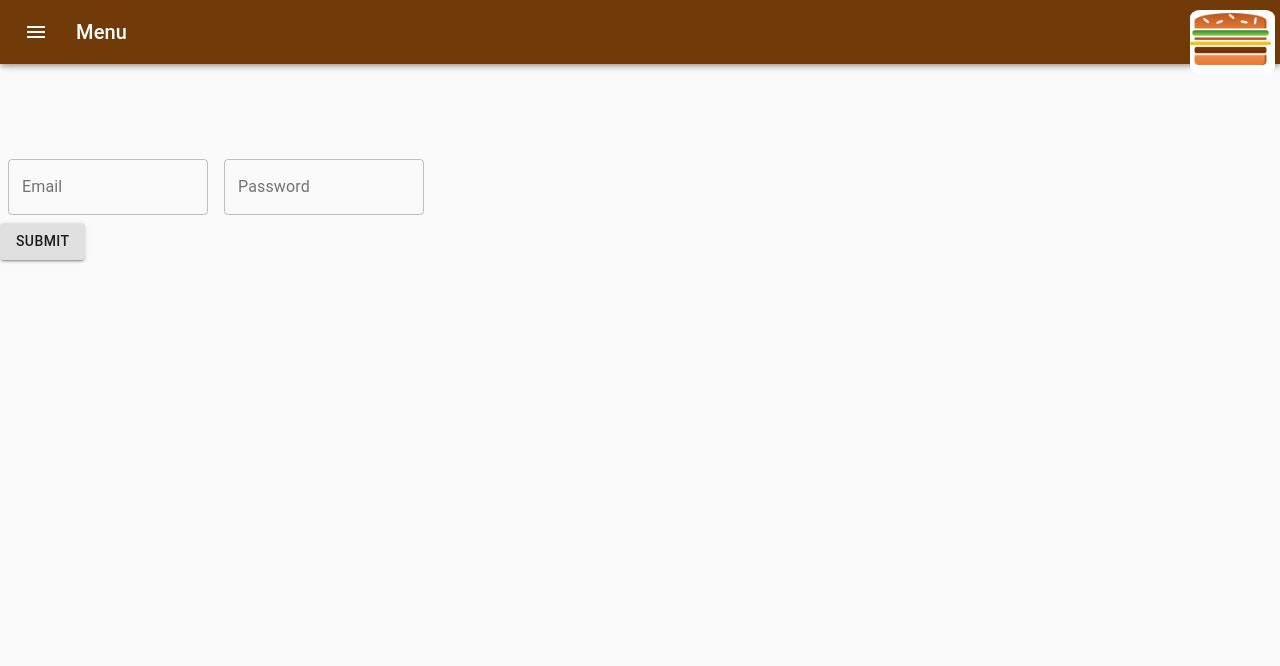
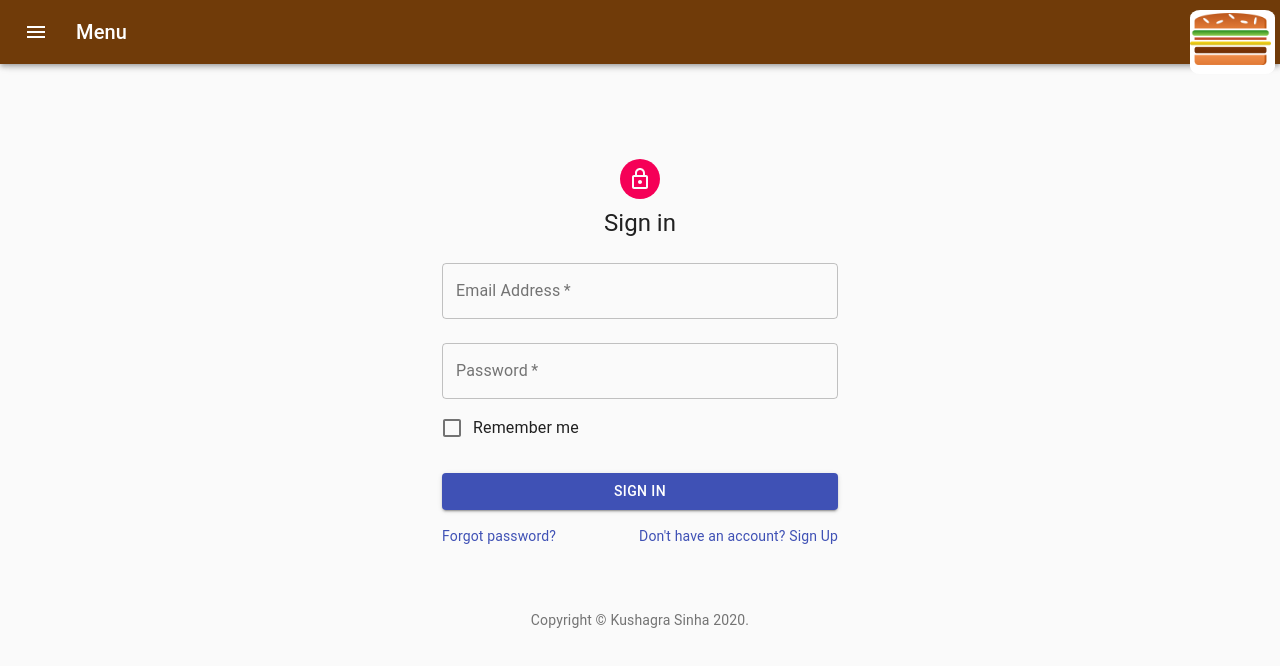
Before and after one commit to kushagrasinha3596/BurgerOrderApp, a React app: page /auth in a window 1280 px wide. Shown: the top 666 px of the page. Built offline with nearby package versions, Linux system fonts and the light colour scheme.

Commit message:
Adding react signup template for sigining up a user

```diff
--- a/src/containers/Auth/Auth.js
+++ b/src/containers/Auth/Auth.js
@@ -1,9 +1,19 @@
-import React, {Component} from 'react';
+import React, { Component } from 'react';
 import TextField from '@material-ui/core/TextField';
 import { withStyles } from '@material-ui/core/styles';
-import Button from '@material-ui/core/Button';
 import * as actions from '../../store/actions/auth';
 import { connect } from 'react-redux';
+import Avatar from '@material-ui/core/Avatar';
+import Button from '@material-ui/core/Button';
+import CssBaseline from '@material-ui/core/CssBaseline';
+import FormControlLabel from '@material-ui/core/FormControlLabel';
+import Checkbox from '@material-ui/core/Checkbox';
+import Link from '@material-ui/core/Link';
+import Grid from '@material-ui/core/Grid';
+import Box from '@material-ui/core/Box';
+import LockOutlinedIcon from '@material-ui/icons/LockOutlined';
+import Typography from '@material-ui/core/Typography';
+import Container from '@material-ui/core/Container';
 
 const styles = (theme) => ({
     root: {
@@ -12,65 +22,145 @@ const styles = (theme) => ({
             width: 200,
         },
     },
+    paper: {
+        marginTop: theme.spacing(8),
+        display: 'flex',
+        flexDirection: 'column',
+        alignItems: 'center',
+    },
+    avatar: {
+        margin: theme.spacing(1),
+        backgroundColor: theme.palette.secondary.main,
+    },
+    form: {
+        width: '100%', // Fix IE 11 issue.
+        marginTop: theme.spacing(1),
+    },
+    submit: {
+        margin: theme.spacing(3, 0, 2),
+    }
 });
+
+function Copyright() {
+    return (
+        <Typography variant="body2" color="textSecondary" align="center">
+            {'Copyright © '}
+            <Link color="inherit" href="https://www.linkedin.com/in/kushagrasinha3596">
+                Kushagra Sinha
+        </Link>{' '}
+            {new Date().getFullYear()}
+            {'.'}
+        </Typography>
+    );
+}
 
 class Auth extends Component {
 
-    constructor(props){
+    constructor(props) {
         super(props);
         this.state = {
             email: '',
             password: ''
         }
+        this.submitHandler = this.submitHandler.bind(this);
     }
 
     handleChange = (event, type) => {
-        if(type === 'Email'){
+        if (type === 'Email') {
             this.setState({
                 email: event.target.value
             });
-        }else if(type === 'Password'){
+        } else if (type === 'Password') {
             this.setState({
                 password: event.target.value
             });
         }
     }
 
-    submitHandler = () => {
+    submitHandler = (event) => {
+        event.preventDefault();
+        debugger
         this.props.onSubmit(this.state.email, this.state.password);
     }
 
     render() {
-        const {classes} = this.props;
+        debugger
+        const { classes } = this.props;
         return (
-            <form className={classes.root} noValidate autoComplete="off">
-                <div>
+            <React.Fragment>
+                <Container component="main" maxWidth="xs">
+                    <CssBaseline />
+                    <div className={classes.paper}>
+                        <Avatar className={classes.avatar}>
+                            <LockOutlinedIcon />
+                        </Avatar>
+                        <Typography component="h1" variant="h5">
+                            Sign in
+        </Typography>
+                        <form className={classes.form} noValidate>
                             <TextField
+                                variant="outlined"
+                                margin="normal"
+                                required
+                                fullWidth
+                                name="email"
+                                label="Email Address"
                                 id="email"
-                        label="Email"
-                        type="email"
                                 value={this.state.email}
                                 onChange={(event) => this.handleChange(event, 'Email')}
-                        variant="outlined"
+                                autoComplete="email"
                             />
                             <TextField
-                        id="password"
+                                variant="outlined"
+                                margin="normal"
+                                required
+                                fullWidth
+                                name="password"
                                 label="Password"
                                 type="password"
-                        value={this.state.password}
+                                id="password"
                                 onChange={(event) => this.handleChange(event, 'Password')}
-                        variant="outlined"
+                                autoComplete="current-password"
                             />
+                            <FormControlLabel
+                                control={<Checkbox value="remember" color="primary" />}
+                                label="Remember me"
+                            />
+                            <Button
+                                type="submit"
+                                fullWidth
+                                variant="contained"
+                                color="primary"
+                                onClick={this.submitHandler}
+                                className={classes.submit}
+                            >
+                                Sign In
+          </Button>
+                            <Grid container>
+                                <Grid item xs>
+                                    <Link href="#" variant="body2">
+                                        Forgot password?
+                </Link>
+                                </Grid>
+                                <Grid item>
+                                    <Link href="#" variant="body2">
+                                        {"Don't have an account? Sign Up"}
+                                    </Link>
+                                </Grid>
+                            </Grid>
+                        </form>
                     </div>
-                <Button
-                            variant="contained"
-                            onClick={this.submitHandler}>Submit</Button>
-            </form>
+                    <Box mt={8}>
+                        <Copyright />
+                    </Box>
+                </Container>
+            </React.Fragment>
         );
     }
 }
 
 const mapDispatchToProps = (dispatch) => {
+    debugger
     return {
         onSubmit: (email, password) => dispatch(actions.auth(email, password))
     }
--- a/src/store/actions/auth.js
+++ b/src/store/actions/auth.js
@@ -1,4 +1,5 @@
 import * as actionTypes from './actionTypes';
+import axios from 'axios';
 
 export const authStart = () => {
     return {
@@ -21,7 +22,20 @@ export const authFail = (error) => {
 }
 
 export const auth = (email, password) => {
+    debugger
     return (dispatch) => {
-
+        dispatch(authStart());
+        const authData = {
+            email: email,
+            password: password,
+            returnSecureToken: true
+        }
+        axios.post('https://identitytoolkit.googleapis.com/v1/accounts:signUp?key=AIzaSyCvJ7RjNyH92MPwllMd5jxhF4Ci2OFx8vw',authData)
+        .then((response) => {
+            dispatch(authSuccess(response.data));
+        })
+        .catch((error)=> {
+            dispatch(authFail(error));
+        })
     }
 }
```
Lines whose indentation alone changed are shown as unchanged.
